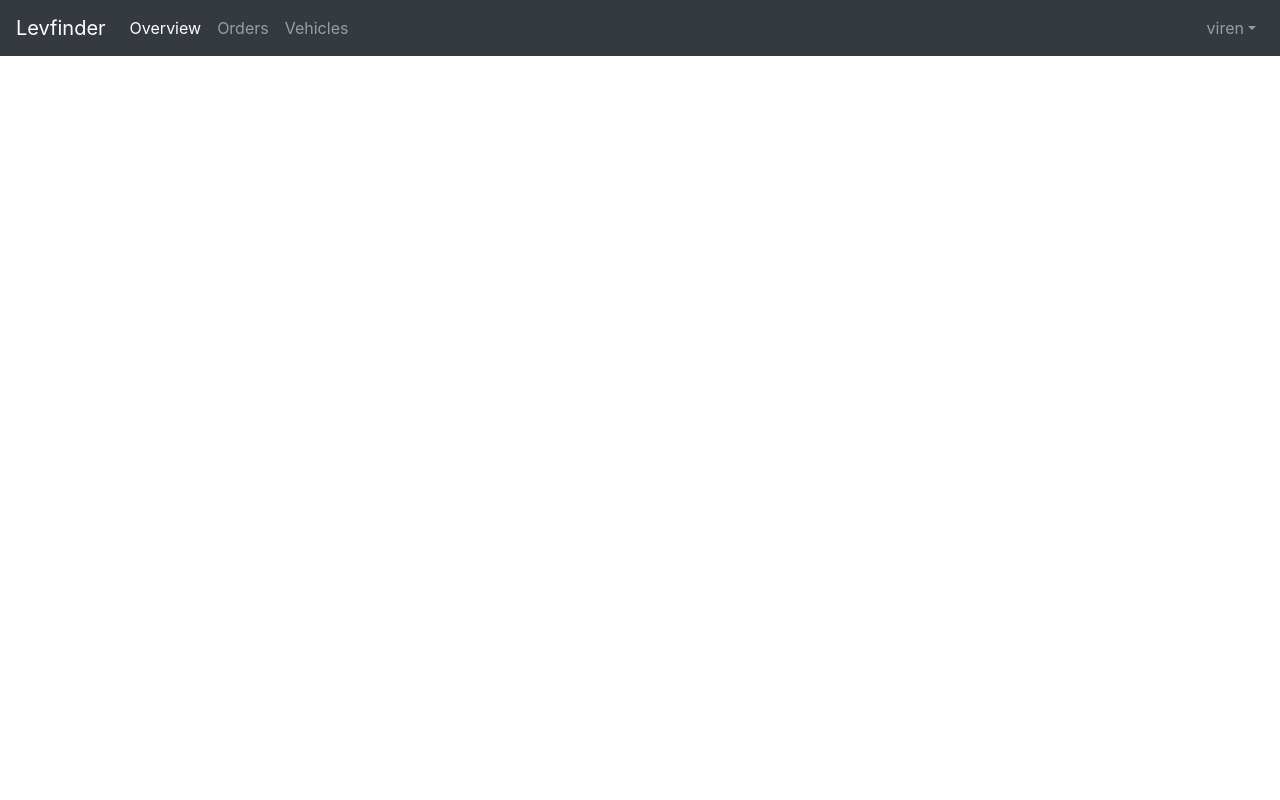
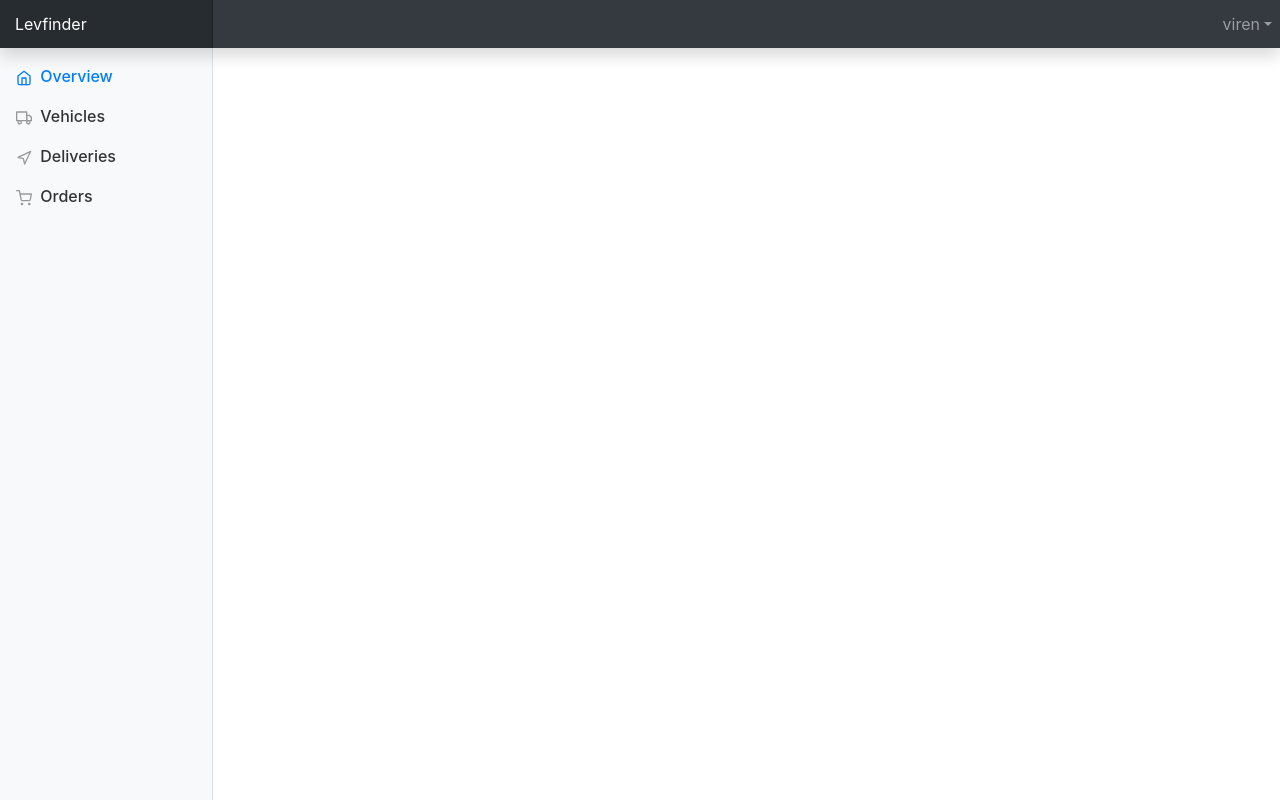
Before and after one commit to levfinder/bernard, a Django app: template bernard/templates/base.html in a window 1280 px wide. Run offline with Django 3.2, Linux system fonts and the light colour scheme; the template is opened without the code that fills it, so the values that code supplies are empty; parts of the project's set-up code (start-up, migrations or seed data) failed here and were passed over; some libraries are stand-ins or nearby versions.

Commit message:
Add layout

```diff
--- /dev/null
+++ b/bernard/static/css/styles.css
@@ -0,0 +1,97 @@
+
+.feather {
+  width: 16px;
+  height: 16px;
+  vertical-align: text-bottom;
+}
+
+/*
+ * Sidebar
+ */
+
+.sidebar {
+  position: fixed;
+  top: 0;
+  bottom: 0;
+  left: 0;
+  z-index: 100; /* Behind the navbar */
+  padding: 48px 0 0; /* Height of navbar */
+  box-shadow: inset -1px 0 0 rgba(0, 0, 0, .1);
+}
+
+.sidebar-sticky {
+  position: relative;
+  top: 0;
+  height: calc(100vh - 48px);
+  padding-top: .5rem;
+  overflow-x: hidden;
+  overflow-y: auto; /* Scrollable contents if viewport is shorter than content. */
+}
+
+@supports ((position: -webkit-sticky) or (position: sticky)) {
+  .sidebar-sticky {
+    position: -webkit-sticky;
+    position: sticky;
+  }
+}
+
+.sidebar .nav-link {
+  font-weight: 500;
+  color: #333;
+}
+
+.sidebar .nav-link .feather {
+  margin-right: 4px;
+  color: #999;
+}
+
+.sidebar .nav-link.active {
+  color: #007bff;
+}
+
+.sidebar .nav-link:hover .feather,
+.sidebar .nav-link.active .feather {
+  color: inherit;
+}
+
+.sidebar-heading {
+  font-size: .75rem;
+  text-transform: uppercase;
+}
+
+/*
+ * Content
+ */
+
+[role="main"] {
+  padding-top: 48px; /* Space for fixed navbar */
+}
+
+/*
+ * Navbar
+ */
+
+.navbar-brand {
+  padding-top: .75rem;
+  padding-bottom: .75rem;
+  font-size: 1rem;
+  background-color: rgba(0, 0, 0, .25);
+  box-shadow: inset -1px 0 0 rgba(0, 0, 0, .25);
+}
+
+.navbar .form-control {
+  padding: .75rem 1rem;
+  border-width: 0;
+  border-radius: 0;
+}
+
+.form-control-dark {
+  color: #fff;
+  background-color: rgba(255, 255, 255, .1);
+  border-color: rgba(255, 255, 255, .1);
+}
+
+.form-control-dark:focus {
+  border-color: transparent;
+  box-shadow: 0 0 0 3px rgba(255, 255, 255, .25);
+}
--- a/bernard/templates/base.html
+++ b/bernard/templates/base.html
@@ -6,35 +6,19 @@
     <meta name="viewport" content="width=device-width, initial-scale=1, shrink-to-fit=no">
 
     <link rel="stylesheet" href="{% static "css/bootstrap.min.css" %}">
+    <link rel="stylesheet" href="{% static "css/styles.css" %}">
 
     <title>Levfinder</title>
   </head>
 
   <body>
+    <nav class="navbar navbar-expand-lg navbar-dark bg-dark shadow fixed-top flex-md-nowrap p-0">
+        <a class="navbar-brand col-sm-3 col-md-2 mr-0" href="#">Levfinder</a>
 
-    <nav class="navbar navbar-expand-lg navbar-dark bg-dark">
-        <a class="navbar-brand" href="#">Levfinder</a>
-        <button class="navbar-toggler" type="button" data-toggle="collapse" data-target="#navbarSupportedContent" aria-controls="navbarSupportedContent" aria-expanded="false" aria-label="Toggle navigation">
-        <span class="navbar-toggler-icon"></span>
-        </button>
-
-        <div class="collapse navbar-collapse" id="navbarSupportedContent">
-            <ul class="navbar-nav">
-                <li class="nav-item active">
-                    <a class="nav-link" href="/">Overview<span class="sr-only">(current)</span></a>
-                </li>
-
-                <li class="nav-item">
-                    <a class="nav-link" href="/orders">Orders</a>
-                </li>
-
-                <li class="nav-item">
-                    <a class="nav-link" href="/vehicles">Vehicles</a>
-                </li>
-            </ul>
         <ul class="navbar-nav ml-auto">
             <li class="nav-item dropdown">
-					<a class="nav-link dropdown-toggle" href="#" id="navbarDropdownMenuLink" role="button" data-toggle="dropdown" aria-haspopup="true" aria-expanded="false">viren</a>
+				<a class="nav-link dropdown-toggle" href="#" id="navbarDropdownMenuLink" role="button" data-toggle="dropdown"
+                    aria-haspopup="true" aria-expanded="false">viren</a>
 				<div class="dropdown-menu dropdown-menu-right" aria-labelledby="navbarDropdownMenuLink">
 					<a class="dropdown-item" href="#">Account</a>
 					<a class="dropdown-item" href="#">Support</a>
@@ -43,13 +27,54 @@
 				</div>
 			</li>
         </ul>
+    </nav>
+
+    <div class="container-fluid">
+        <div class="row">
+            <nav class="col-md-2 d-none d-md-block bg-light sidebar">
+                <div class="sidebar-sticky">
+                    <ul class="nav flex-column">
+                        <li class="nav-item">
+                            <a class="nav-link active" href="#">
+                                <span data-feather="home"></span>
+                                Overview<span class="sr-only">(current)</span>
+                            </a>
+                        </li>
+                        <li class="nav-item">
+                            <a class="nav-link" href="#">
+                                <span data-feather="truck"></span>
+                                Vehicles
+                            </a>
+                        </li>
+                        <li class="nav-item">
+                            <a class="nav-link" href="#">
+                                <span data-feather="navigation"></span>
+                                Deliveries
+                            </a>
+                        </li>
+                        <li class="nav-item">
+                            <a class="nav-link" href="#">
+                                <span data-feather="shopping-cart"></span>
+                                Orders
+                            </a>
+                        </li>
+                    </ul>
                 </div>
             </nav>
+        </div>
+    </div>
 
+
+    <main role="main" class="col-md-9 ml-sm-auto col-lg-10 px-4">
+		<div class="">
 			{% block content %}{% endblock %}
+		</div>
+    </main>
 
     <script src="{% static "js/jquery-3.3.1.min.js" %}"></script>
     <script src="{% static "js/popper.min.js" %}"></script>
     <script src="{% static "js/bootstrap.min.js" %}"></script>
+    <script src="https://unpkg.com/feather-icons/dist/feather.min.js"></script>
+    <script>feather.replace()</script>
   </body>
 </html>
```
Lines whose indentation alone changed are shown as unchanged.
